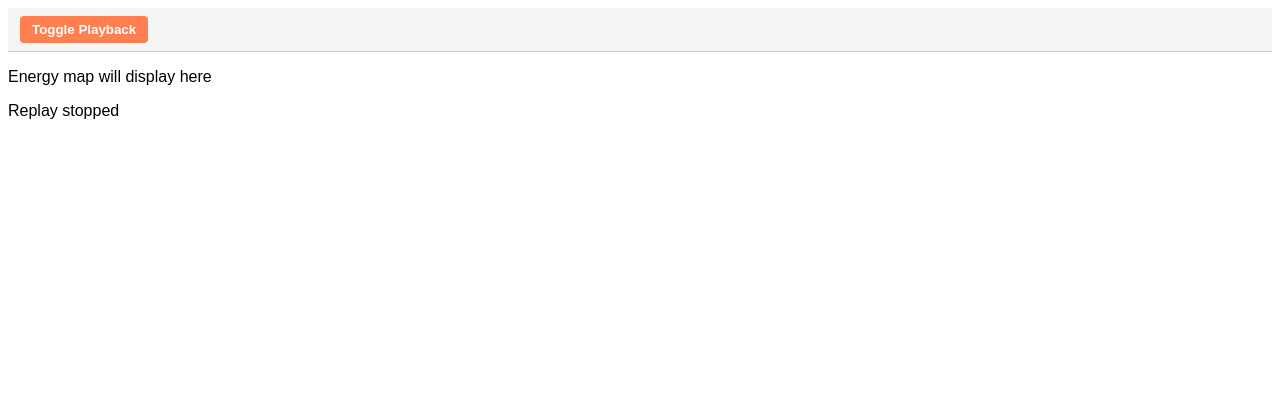
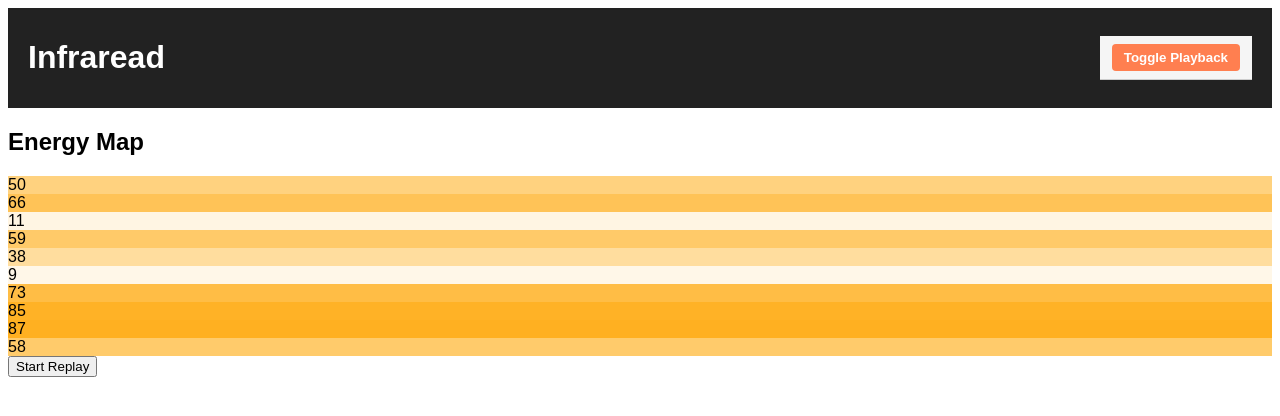
Before and after one commit to emilyscherny-create/Infraread, a React app in the folder src/: page / in a window 1280 px wide. Shown: the top 416 px of the page. Built offline with nearby package versions, Linux system fonts and the light colour scheme; the HTML template or start-up script is replaced by a standard one.

Commit message:
Enhance App with energy data and replay feature
Refactor App component to include energy data fetching and replay functionality.

```diff
--- a/src/App.jsx
+++ b/src/App.jsx
@@ -1,52 +1,76 @@
-// src/App.jsx
-import React, { useState } from 'react';
+import React, { useState, useEffect } from 'react';
 import Toolbar from './components/Toolbar.jsx';
+import './components/Toolbar.css';
 import './app.css';
 
 function App() {
-  // State for toolbar options (example)
-  const [mode, setMode] = useState('normal');
+  // App state
+  const [energyData, setEnergyData] = useState([]);
+  const [replayIndex, setReplayIndex] = useState(0);
+  const [isReplaying, setIsReplaying] = useState(false);
 
-  // Placeholder for energy map data
-  const [energyData, setEnergyData] = useState([]);
+  // Simulate fetching energy map data
+  useEffect(() => {
+    // Replace this with actual data fetch if needed
+    const sampleData = Array.from({ length: 10 }, (_, i) => ({
+      id: i,
+      energy: Math.floor(Math.random() * 100),
+    }));
+    setEnergyData(sampleData);
+  }, []);
 
-  // Placeholder for replay state
-  const [replayActive, setReplayActive] = useState(false);
+  // Replay functionality
+  useEffect(() => {
+    let interval;
+    if (isReplaying) {
+      interval = setInterval(() => {
+        setReplayIndex((prev) => (prev + 1) % energyData.length);
+      }, 1000); // advance every 1s
+    } else if (!isReplaying && interval) {
+      clearInterval(interval);
+    }
+    return () => clearInterval(interval);
+  }, [isReplaying, energyData.length]);
 
-  // Handlers for toolbar buttons
-  const handleModeChange = (newMode) => {
-    setMode(newMode);
-  };
-
-  const toggleReplay = () => {
-    setReplayActive((prev) => !prev);
+  // Toggle replay
+  const handleReplayToggle = () => {
+    setIsReplaying(!isReplaying);
   };
 
   return (
     <div className="app-container">
-      {/* Toolbar at top */}
-      <Toolbar
-        currentMode={mode}
-        onModeChange={handleModeChange}
-        replayActive={replayActive}
-        onReplayToggle={toggleReplay}
-      />
+      {/* Toolbar & App Title */}
+      <header className="app-header">
+        <h1 className="app-title">
+          Infra<span className="title-accent">read</span>
+        </h1>
+        <Toolbar />
+      </header>
 
-      {/* Main app area */}
-      <div className="workspace">
-        {/* Energy Map placeholder */}
-        <div className="energy-map">
-          {energyData.length === 0
-            ? <p>Energy map will display here</p>
-            : <p>Energy map rendering...</p>
-          }
+      {/* Energy Map */}
+      <section className="energy-map">
+        <h2>Energy Map</h2>
+        <div className="energy-grid">
+          {energyData.map((item, index) => (
+            <div
+              key={item.id}
+              className={`energy-cell ${
+                index === replayIndex ? 'highlight' : ''
+              }`}
+              style={{ background: `rgba(255, 165, 0, ${item.energy / 100})` }}
+            >
+              {item.energy}
+            </div>
+          ))}
         </div>
+      </section>
 
-        {/* Replay placeholder */}
-        <div className="replay-panel">
-          {replayActive ? <p>Replay in progress...</p> : <p>Replay stopped</p>}
-        </div>
-      </div>
+      {/* Replay Controls */}
+      <section className="replay-controls">
+        <button onClick={handleReplayToggle}>
+          {isReplaying ? 'Pause Replay' : 'Start Replay'}
+        </button>
+      </section>
     </div>
   );
 }
```
